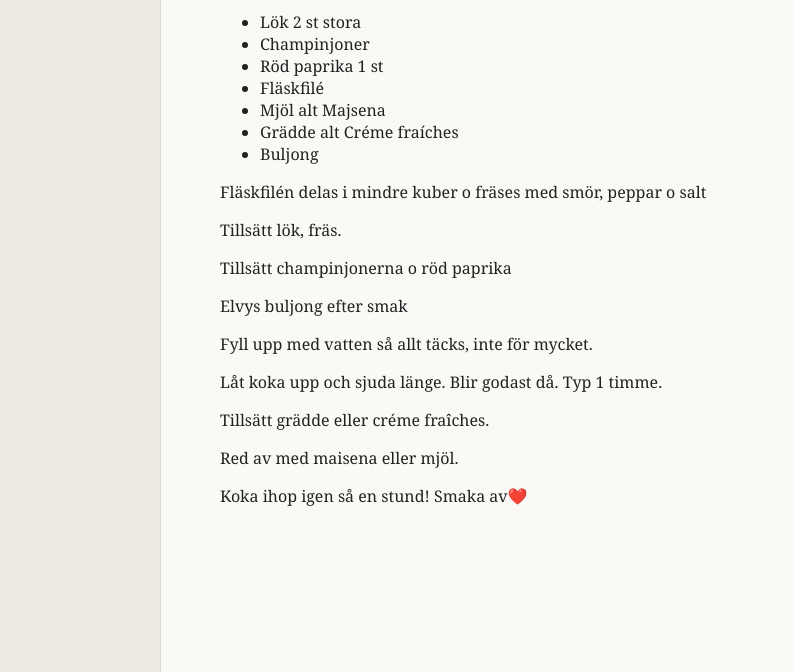
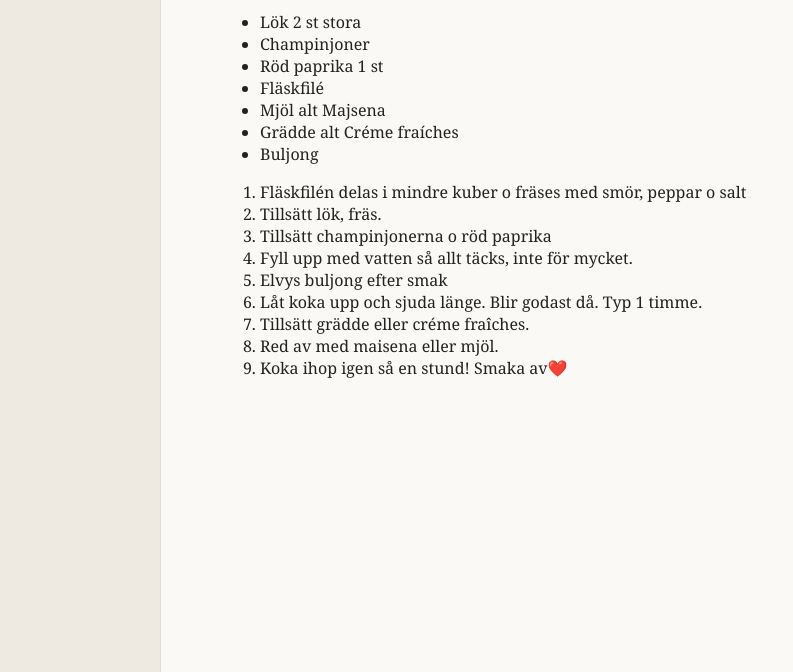
Before and after one commit to emil-eng-test/testpage, a plain HTML site: page recept.html in a window 1280 px wide. Shown: the part 128-800 px from the top of the page, without its empty margins (0-793 px from the left). Drawn offline with Linux system fonts and the light colour scheme.

Commit message:
Update recept.html

```diff
--- a/recept.html
+++ b/recept.html
@@ -30,32 +30,18 @@
             <li> Buljong </li>
         </ul>
 
-
-    <p> Fläskfilén delas i mindre kuber o fräses med smör, peppar o salt </p>
-
-    <p> Tillsätt lök, fräs. </p>
-
-    <p>Tillsätt champinjonerna o röd paprika </p>
-
-    <p>Elvys buljong efter smak</p>
-
-    <p>Fyll upp med vatten så allt täcks, inte för mycket.</p>
-
-    <p>Låt koka upp och sjuda länge. Blir godast då. Typ 1 timme.</p>
-
-    <p>Tillsätt grädde eller créme fraîches.</p>
-
-    <p> Red av med maisena eller mjöl.</p>
-
-    <p>  Koka ihop igen så en stund! Smaka av❤️ </p>
-
-
-
-
-
-
-
-
+        <ol>
+            <li> Fläskfilén delas i mindre kuber o fräses med smör, peppar o salt </li>
+            <li> Tillsätt lök, fräs. </li>
+            <li> Tillsätt champinjonerna o röd paprika </li>
+            <li> Fyll upp med vatten så allt täcks, inte för mycket. </li>
+            <li> Elvys buljong efter smak </li>
+            <li> Låt koka upp och sjuda länge. Blir godast då. Typ 1 timme. </li>
+            <li> Tillsätt grädde eller créme fraîches. </li>
+            <li> Red av med maisena eller mjöl. </li>
+            <li> Koka ihop igen så en stund! Smaka av❤️ </li>
+        </ol>
+    </p>
 
     </main>
 
```
